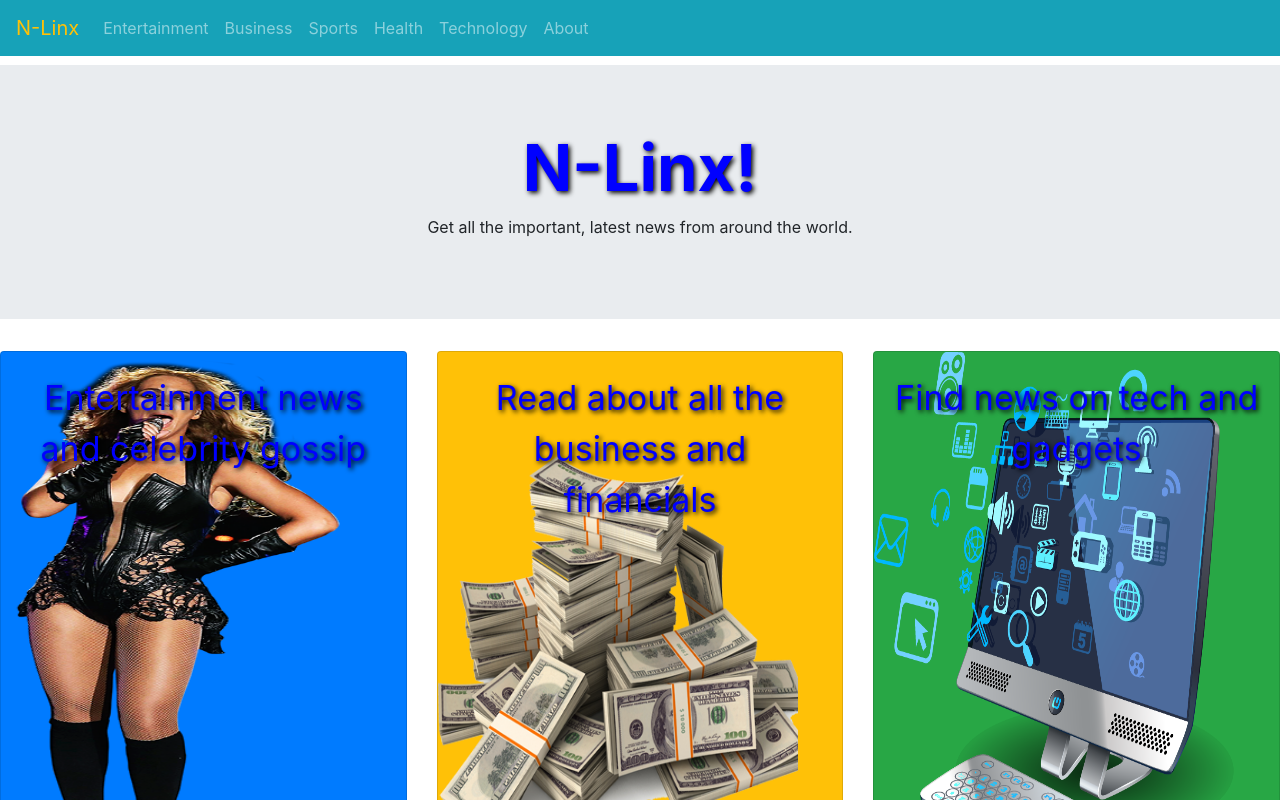
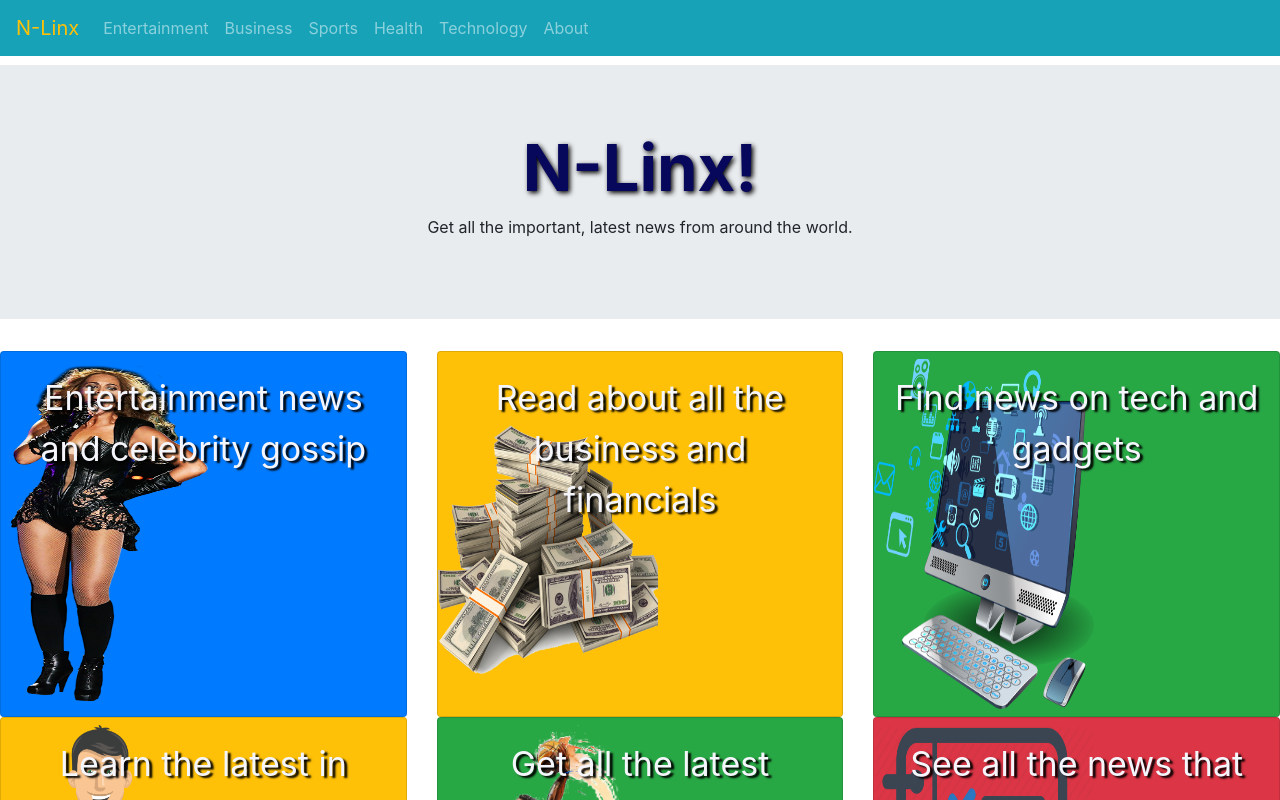
Before and after one commit to OceanDiaali/N-Linx, a React (Create React App) app: page /home in a window 1280 px wide. Shown: the top 800 px of the page. Built offline with nearby package versions, Linux system fonts and the light colour scheme.

Commit message:
add styles for card-deck,card-img-top

```diff
--- a/src/App.css
+++ b/src/App.css
@@ -15,7 +15,7 @@ a:hover {
 .label {
   font-weight: bold;
   font-size: 65px;
-  color: blue;
+  color: rgb(7, 7, 92);
   text-shadow: 2px 2px 5px #000;
 }
 .thumb {
@@ -26,13 +26,15 @@ a:hover {
 }
 
 .card-img-top {
-  width: 360px;
-  height: 550px;
+  width: 220px;
+  height: 350px;
+  margin: 7px 0 7px 0;
 }
 .card-text {
-  color: blue;
+  color: rgb(245, 245, 252);
   font-size: 34px;
-  text-shadow: 2px 2px 5px #000;
+  text-shadow: 3px 2px 2px #000;
+  padding-top: 193px;
 }
 
 h1, p {text-align: center;}
```
